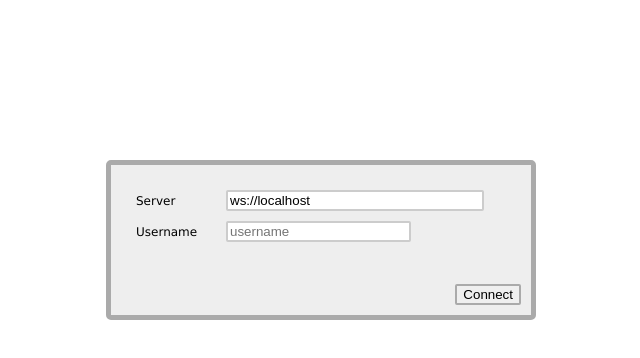
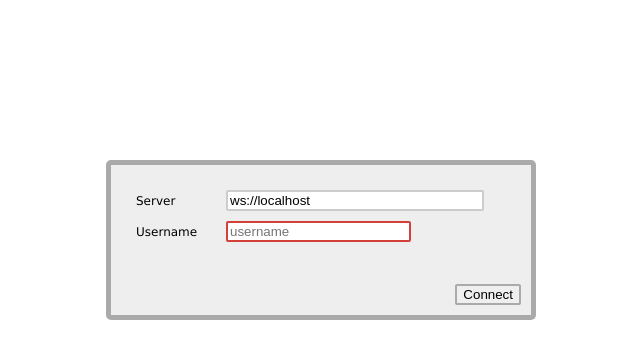
Before and after one commit to matco/peerchat, a plain HTML site: page index.html in a window 1280 px wide. Shown: the whole page, without its empty margins (324-964 px from the left). Drawn offline with Linux system fonts and the light colour scheme.

Commit message:
Improve CSS for inputs

```diff
--- a/webchat.css
+++ b/webchat.css
@@ -59,6 +59,11 @@ input {
 }
 input:focus {
 	border: 2px solid #aaa;
+	box-shadow: none;
+}
+input:invalid {
+	border: 2px solid #D43F3A;
+	box-shadow: none;
 }
 
 #connect {
```
